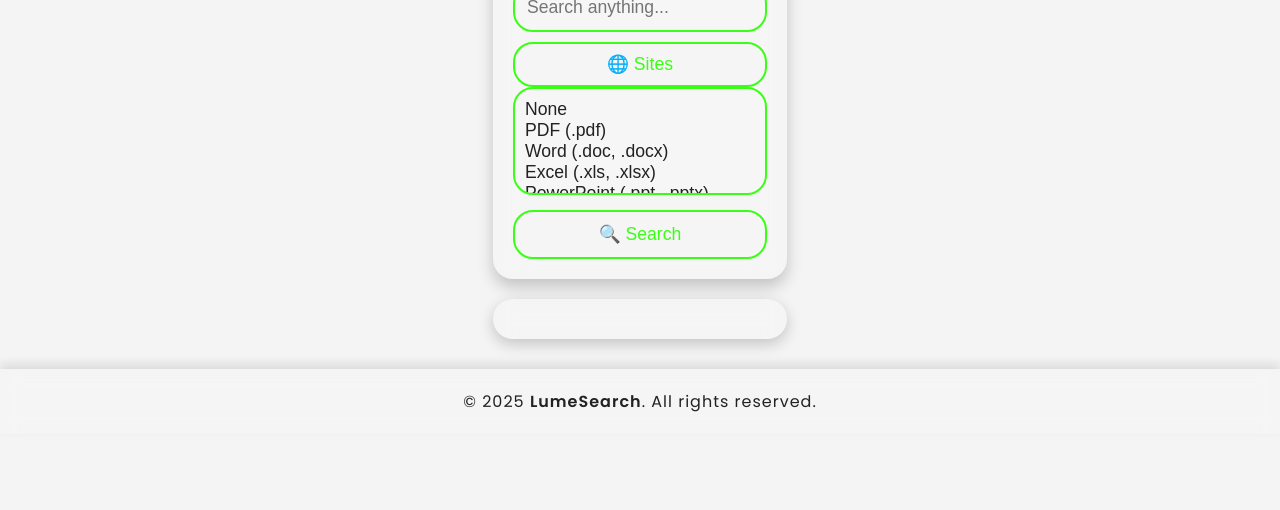
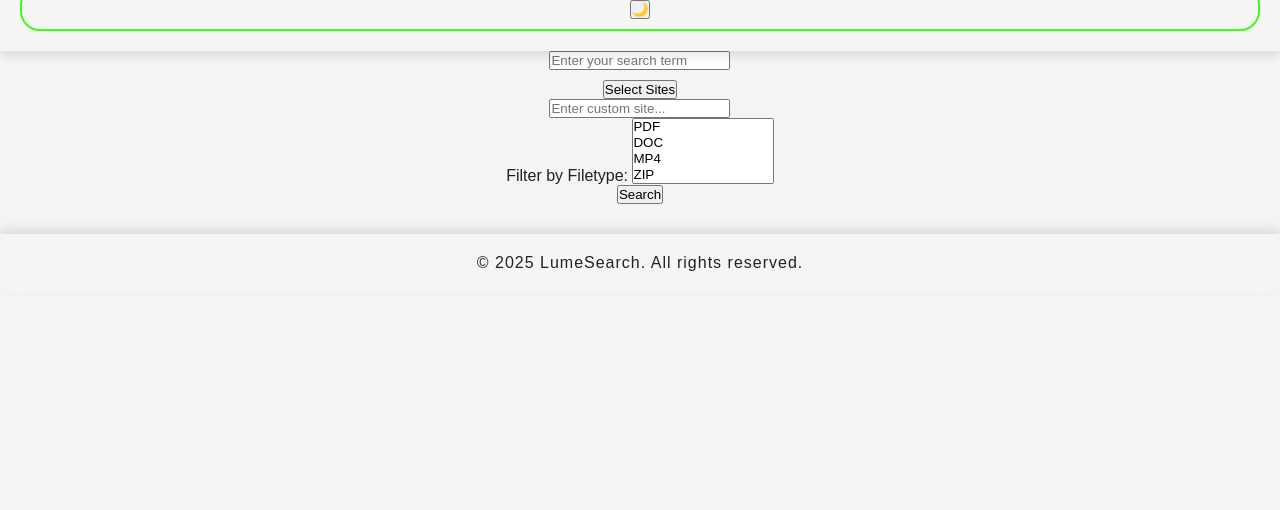
Before and after one commit to Bilal140202/Lumesearch, a plain HTML site: page index.html in a window 1280 px wide. Shown: the part 290-800 px from the top of the page. Drawn offline with Linux system fonts and the light colour scheme.

Commit message:
Update index.html

```diff
--- a/index.html
+++ b/index.html
@@ -3,56 +3,57 @@
 <head>
   <meta charset="UTF-8">
   <meta name="viewport" content="width=device-width, initial-scale=1.0">
-  <title>LumeSearch - The Smarter Search</title>
+  <title>LumeSearch</title>
   <link rel="stylesheet" href="styles.css">
-  <link rel="preconnect" href="https://fonts.googleapis.com">
-  <link rel="stylesheet" href="https://fonts.googleapis.com/css2?family=Poppins:wght@300;400;600&display=swap">
-  <link rel="icon" href="favicon.ico" type="image/x-icon">
 </head>
 <body>
   <div class="app">
-    <!-- Header Section -->
     <header>
-      <h1 class="logo">LumeSearch</h1>
-      <button id="theme-toggle-btn" class="theme-toggle" aria-label="Toggle Theme">🌙</button>
+      <h1>LumeSearch</h1>
+      <div class="theme-toggle">
+        <button id="theme-toggle-btn">🌙</button>
+      </div>
     </header>
+    <main>
+      <section class="search-section">
+        <div class="search-bar">
+          <input type="text" id="search-input" placeholder="Enter your search term">
 
-    <!-- Main Search Section -->
-    <main>
-      <section class="search-container">
-        <div class="search-box">
-          <input type="text" id="search-input" class="search-input" placeholder="Search anything...">
-
-          <!-- Site Dropdown -->
+          <!-- Site Selection Dropdown -->
           <div class="dropdown">
-            <button id="site-dropdown-btn" class="dropdown-btn">🌐 Sites</button>
+            <button id="site-dropdown-btn">Select Sites</button>
             <div id="site-dropdown-menu" class="dropdown-content">
-              <!-- Sites will be populated here -->
+              <!-- Dynamically filled by JavaScript -->
             </div>
           </div>
 
-          <!-- Filetype Filter -->
-          <select id="filetype-select" class="filetype-select" multiple aria-label="Filter by filetype">
-            <!-- Filetype options will be populated here -->
-          </select>
-
-          <!-- Search Button -->
-          <button id="search-btn" class="search-btn">🔍 Search</button>
+          <!-- Custom Site Input -->
+          <input type="text" id="custom-site-input" placeholder="Enter custom site...">
         </div>
 
+        <!-- Filetype Filter -->
+        <div class="filetype-filter">
+          <label for="filetype-select">Filter by Filetype:</label>
+          <select id="filetype-select" multiple>
+            <option value="pdf">PDF</option>
+            <option value="doc">DOC</option>
+            <option value="mp4">MP4</option>
+            <option value="zip">ZIP</option>
+            <option value="png">PNG</option>
+          </select>
+        </div>
+
+        <button id="search-btn">Search</button>
+
         <!-- Live Search Preview -->
-        <div id="live-search-preview" class="live-search-preview"></div>
+        <div id="live-search-preview"></div>
       </section>
 
-      <!-- Search Results -->
-      <section id="search-results" class="search-results">
-        <!-- Results will be displayed here -->
-      </section>
+      <section id="search-results"></section>
     </main>
 
-    <!-- Footer -->
     <footer>
-      <p>&copy; 2025 <strong>LumeSearch</strong>. All rights reserved.</p>
+      <p>&copy; 2025 LumeSearch. All rights reserved.</p>
     </footer>
   </div>
 
```
